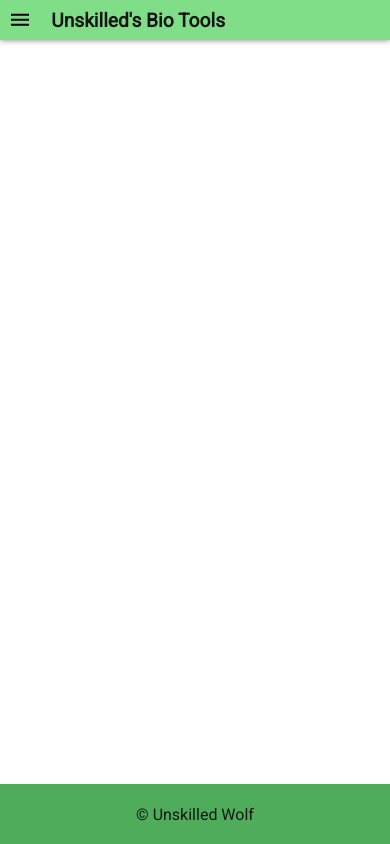
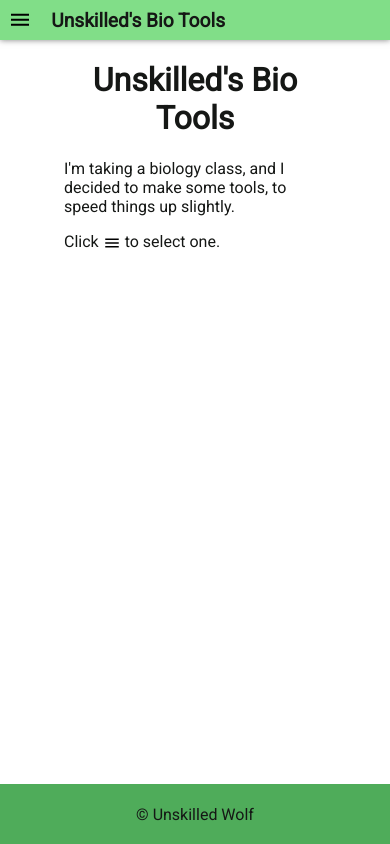
Before and after one commit to UnskilledWolf/bio-tools, a website: page index.html in a window 390 px wide. Drawn offline with Linux system fonts and the light colour scheme.

Commit message:
Added nav and index

```diff
--- a/index.html
+++ b/index.html
@@ -42,6 +42,17 @@
 
     <!-- Begin Content -->
 
+    <div class="wrap">
+        <h1>Unskilled's Bio Tools</h1>
+        <p>I'm taking a biology class, and I decided to make some tools, to speed things up slightly.</p>
+        <p>Click
+            <svg xmlns="http://www.w3.org/2000/svg" viewBox="0 0 24 24" fill="black" width="18px" height="18px" style="vertical-align: middle;">
+                <path d="M0 0h24v24H0z" fill="none" />
+                <path d="M3 18h18v-2H3v2zm0-5h18v-2H3v2zm0-7v2h18V6H3z" />\
+            </svg>
+            to select one. </p>
+    </div>
+
     <!-- End Content -->
 
     <footer>
--- a/sass/style.scss
+++ b/sass/style.scss
@@ -56,8 +56,15 @@ footer {
     }
 }
 
+h1 {
+    text-align: center;
+}
+
+.wrap {
+    margin: 0 4rem 0.5rem 4rem;
+}
+
 // Navbar
-//Navbar
 .nav-bar {
     z-index: 5;
     top: 0;
@@ -208,3 +215,24 @@ footer {
         }
     }
 }
+
+//Mobile
+@media only screen and (max-width: 550px) {
+    body {
+        max-width: 100vw;
+        overflow-x: hidden;
+    }
+
+    .wraper {
+        padding: 0;
+    }
+
+    .nav-side {
+        width: 80%;
+    }
+}
+@media only screen and (max-width: 800px) {
+    .nav-side {
+        width: 80%;
+    }
+}
```
Also changed, not shown: public/css/style.css.
